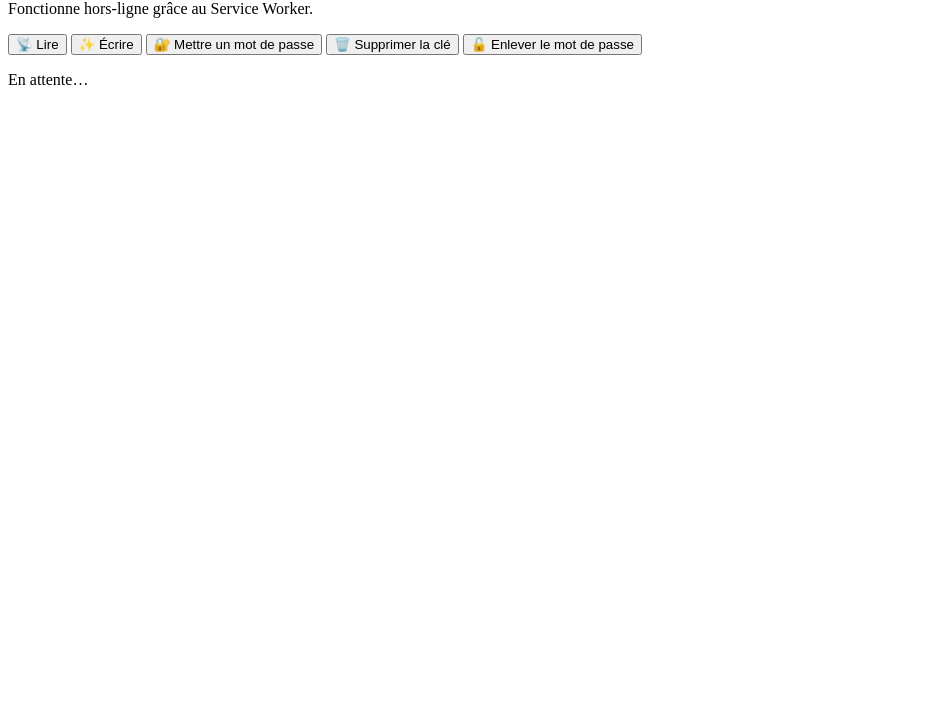
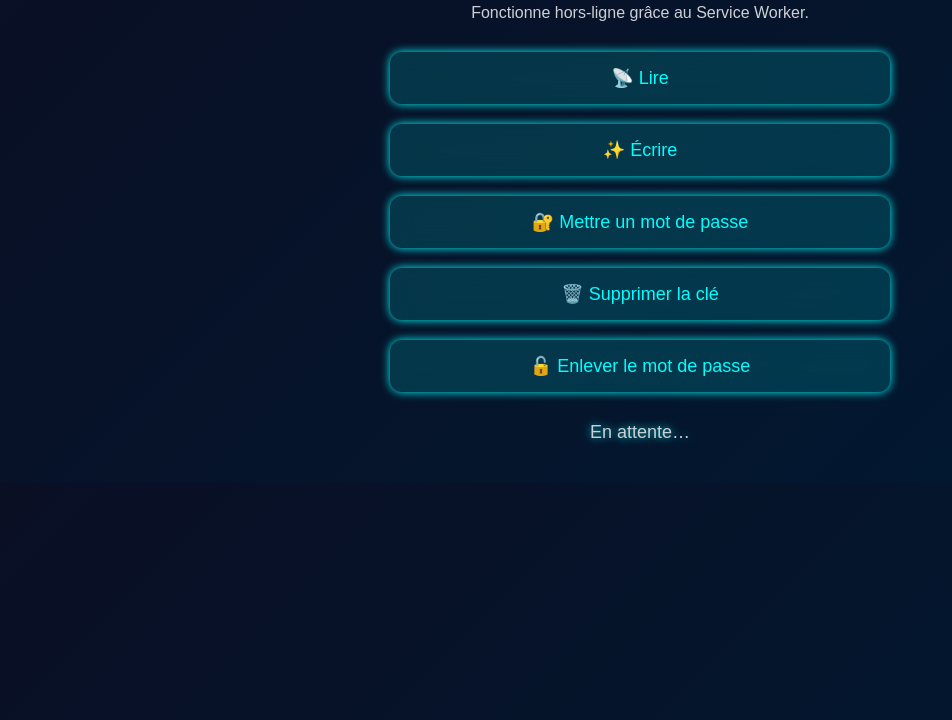
Before and after one commit to KevinDuty/nfc-reader, a website: page index.html in a window 1280 px wide. Shown: the part 80-800 px from the top of the page, without its empty margins (0-952 px from the left). Drawn offline with Linux system fonts and the light colour scheme.

Commit message:
Update index.html

```diff
--- a/index.html
+++ b/index.html
@@ -2,20 +2,76 @@
 <html lang="fr">
 <head>
   <meta charset="UTF-8">
+  <meta name="viewport" content="width=device-width, initial-scale=1.0">
   <title>NFC Offline App</title>
+
+  <style>
+    body {
+      margin: 0;
+      padding: 0;
+      font-family: Arial, sans-serif;
+      background: linear-gradient(135deg, #0a0f24, #001a33);
+      color: white;
+      text-align: center;
+    }
+
+    .container {
+      padding: 20px;
+      max-width: 500px;
+      margin: auto;
+    }
+
+    h1 {
+      font-size: 26px;
+      margin-bottom: 10px;
+      text-shadow: 0 0 10px cyan;
+    }
+
+    p {
+      opacity: 0.8;
+      margin-bottom: 20px;
+    }
+
+    .btn {
+      width: 100%;
+      padding: 15px;
+      margin: 10px 0;
+      font-size: 18px;
+      border: none;
+      border-radius: 12px;
+      background: rgba(0, 255, 255, 0.15);
+      color: cyan;
+      backdrop-filter: blur(10px);
+      box-shadow: 0 0 10px cyan;
+      transition: 0.2s;
+    }
+
+    .btn:hover {
+      background: rgba(0, 255, 255, 0.3);
+      transform: scale(1.03);
+    }
+
+    #status {
+      margin-top: 20px;
+      font-size: 18px;
+      text-shadow: 0 0 8px cyan;
+    }
+  </style>
 </head>
 <body>
 
-<h1>NFC Offline App</h1>
-<p>Fonctionne hors‑ligne grâce au Service Worker.</p>
+<div class="container">
+  <h1>NFC Offline App</h1>
+  <p>Fonctionne hors‑ligne grâce au Service Worker.</p>
 
-<button onclick="lire()">📡 Lire</button>
-<button onclick="ecrire()">✨ Écrire</button>
-<button onclick="mettreMDP()">🔐 Mettre un mot de passe</button>
-<button onclick="supprimerCle()">🗑️ Supprimer la clé</button>
-<button onclick="enleverMDP()">🔓 Enlever le mot de passe</button>
+  <button class="btn" onclick="lire()">📡 Lire</button>
+  <button class="btn" onclick="ecrire()">✨ Écrire</button>
+  <button class="btn" onclick="mettreMDP()">🔐 Mettre un mot de passe</button>
+  <button class="btn" onclick="supprimerCle()">🗑️ Supprimer la clé</button>
+  <button class="btn" onclick="enleverMDP()">🔓 Enlever le mot de passe</button>
 
-<p id="status">En attente…</p>
+  <p id="status">En attente…</p>
+</div>
 
 <script>
 // --- NFC FUNCTIONS ---
```
